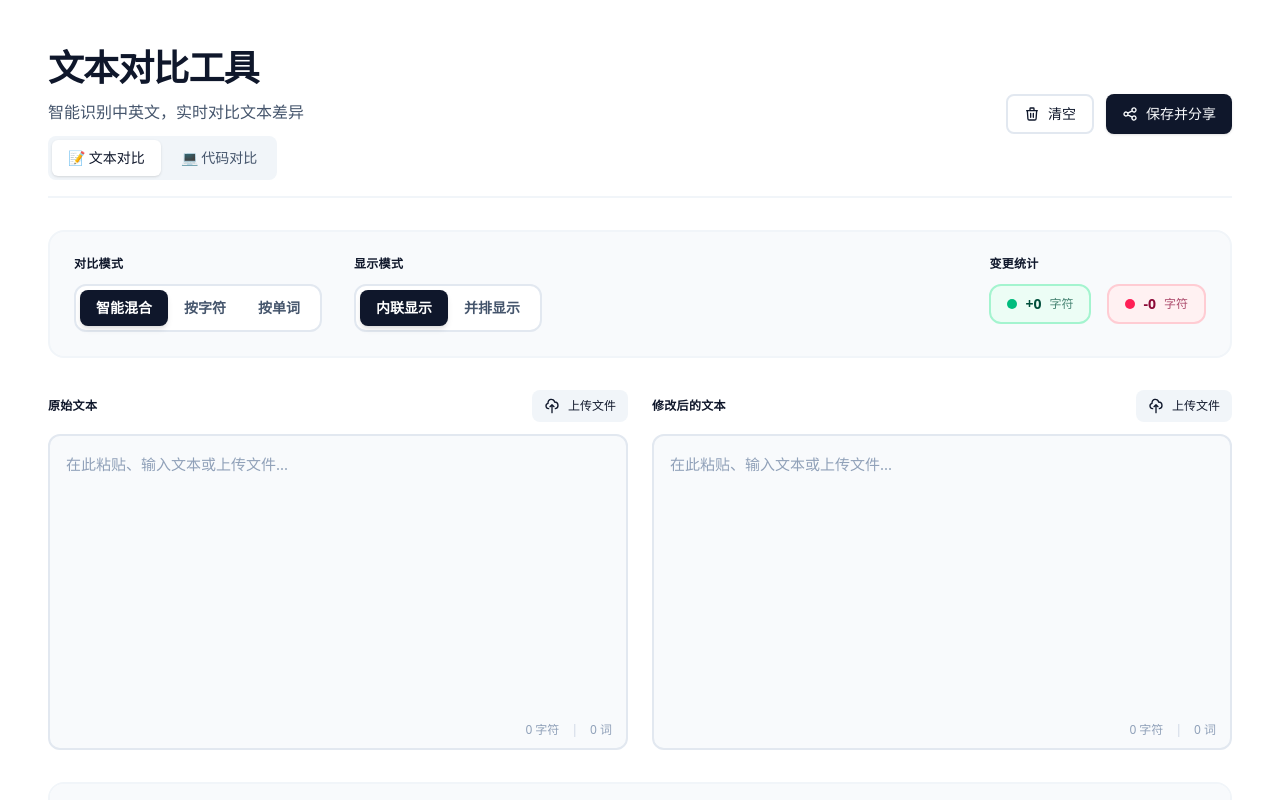
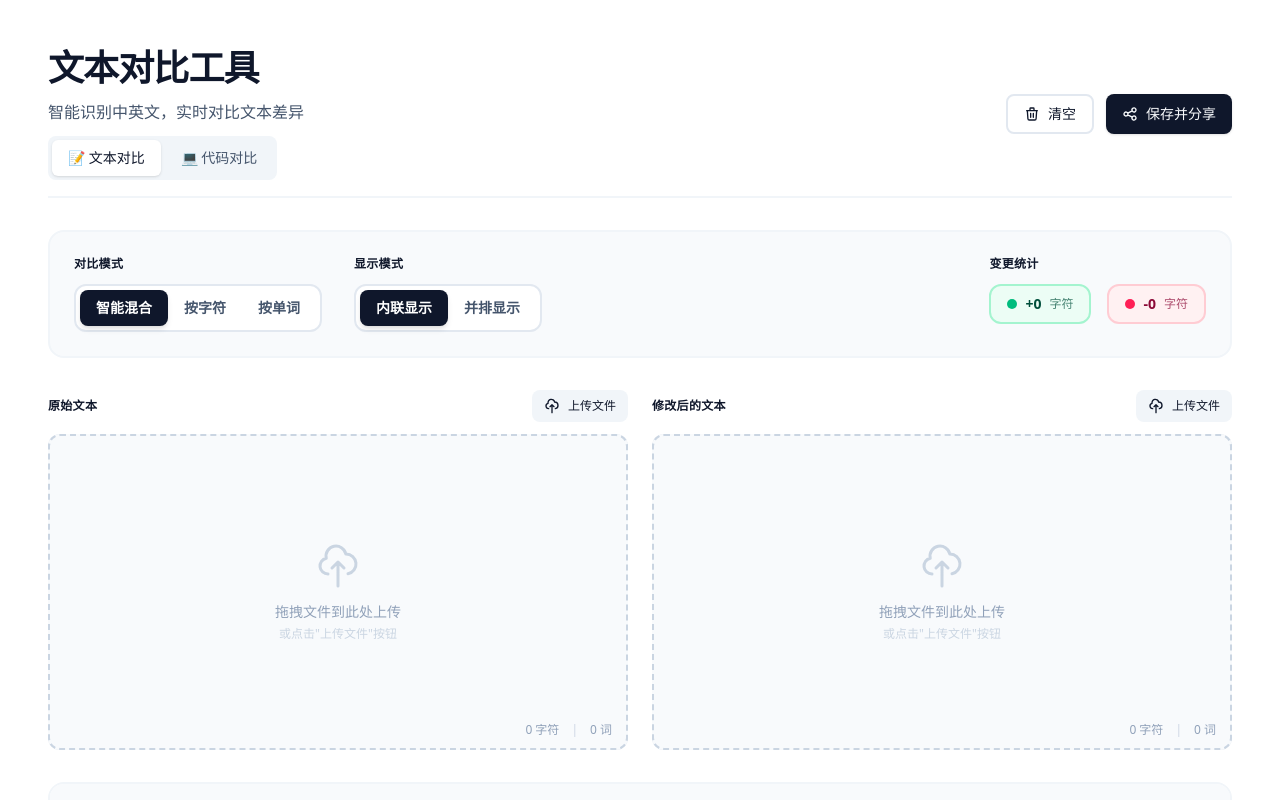
Before and after one commit to fengyxz/antik-diff-tool, a React (Vite) app: page / in a window 1280 px wide. Shown: the top 800 px of the page. Built offline with nearby package versions, Linux system fonts and the light colour scheme; no server answers.

Commit message:
feat: 添加空状态拖拽上传提示
- Textarea 组件空状态显示拖拽上传提示
- CodeEditor 组件空状态显示拖拽上传提示
- 虚线边框 + 上传图标 + 提示文字
- 更直观的用户引导
- 提升用户体验和可发现性

```diff
--- a/src/components/CodeEditor.tsx
+++ b/src/components/CodeEditor.tsx
@@ -58,7 +58,28 @@ export default function CodeEditor({
           <FileUpload onFileRead={handleFileRead} label={label} />
         </div>
       )}
-      <div className="flex-1 border-2 border-slate-200 rounded-xl overflow-hidden bg-slate-50 focus-within:border-slate-900 focus-within:shadow-lg transition-all">
+      <div className="relative flex-1 border-2 border-slate-200 rounded-xl overflow-hidden bg-slate-50 focus-within:border-slate-900 focus-within:shadow-lg transition-all">
+        {/* 空状态拖拽提示 */}
+        {!value && (
+          <div className="absolute inset-0 flex flex-col items-center justify-center pointer-events-none z-10 bg-slate-50 border-2 border-dashed border-slate-300 rounded-xl">
+            <svg
+              className="w-12 h-12 text-slate-300 mb-3"
+              fill="none"
+              viewBox="0 0 24 24"
+              stroke="currentColor"
+            >
+              <path
+                strokeLinecap="round"
+                strokeLinejoin="round"
+                strokeWidth={1.5}
+                d="M7 16a4 4 0 01-.88-7.903A5 5 0 1115.9 6L16 6a5 5 0 011 9.9M15 13l-3-3m0 0l-3 3m3-3v12"
+              />
+            </svg>
+            <p className="text-slate-400 font-medium text-sm">拖拽代码文件到此处上传</p>
+            <p className="text-slate-300 text-xs mt-1">或点击"上传文件"按钮</p>
+          </div>
+        )}
+
         <Editor
           value={value}
           onChange={(newValue) => onChange(newValue || "")}
--- a/src/components/Textarea.tsx
+++ b/src/components/Textarea.tsx
@@ -58,10 +58,31 @@ export default function Textarea({
         </div>
       )}
       <div className="relative flex-1">
+        {/* 空状态拖拽提示 */}
+        {!value && (
+          <div className="absolute inset-0 flex flex-col items-center justify-center pointer-events-none rounded-xl bg-slate-50 border-2 border-dashed border-slate-300">
+            <svg
+              className="w-12 h-12 text-slate-300 mb-3"
+              fill="none"
+              viewBox="0 0 24 24"
+              stroke="currentColor"
+            >
+              <path
+                strokeLinecap="round"
+                strokeLinejoin="round"
+                strokeWidth={1.5}
+                d="M7 16a4 4 0 01-.88-7.903A5 5 0 1115.9 6L16 6a5 5 0 011 9.9M15 13l-3-3m0 0l-3 3m3-3v12"
+              />
+            </svg>
+            <p className="text-slate-400 font-medium text-sm">拖拽文件到此处上传</p>
+            <p className="text-slate-300 text-xs mt-1">或点击"上传文件"按钮</p>
+          </div>
+        )}
+
         <textarea
           value={value}
           onChange={(e) => onChange(e.target.value)}
-          className={`w-full h-full px-4 py-4 pb-10 text-[15px] leading-relaxed rounded-xl border-2 border-slate-200 bg-slate-50 text-slate-900 placeholder:text-slate-400 focus:outline-none focus:border-slate-900 focus:bg-white focus:shadow-lg resize-none transition-all ${className}`}
+          className={`w-full h-full px-4 py-4 pb-10 text-[15px] leading-relaxed rounded-xl border-2 border-slate-200 bg-transparent text-slate-900 placeholder:text-slate-400 focus:outline-none focus:border-slate-900 focus:bg-white focus:shadow-lg resize-none transition-all ${className}`}
           {...props}
         />
         <div className="absolute bottom-3 right-4 flex items-center gap-3 text-xs text-slate-400 font-medium pointer-events-none">
```
Also changed, not shown: src/components/DropZone.tsx (+4 -4 lines).
